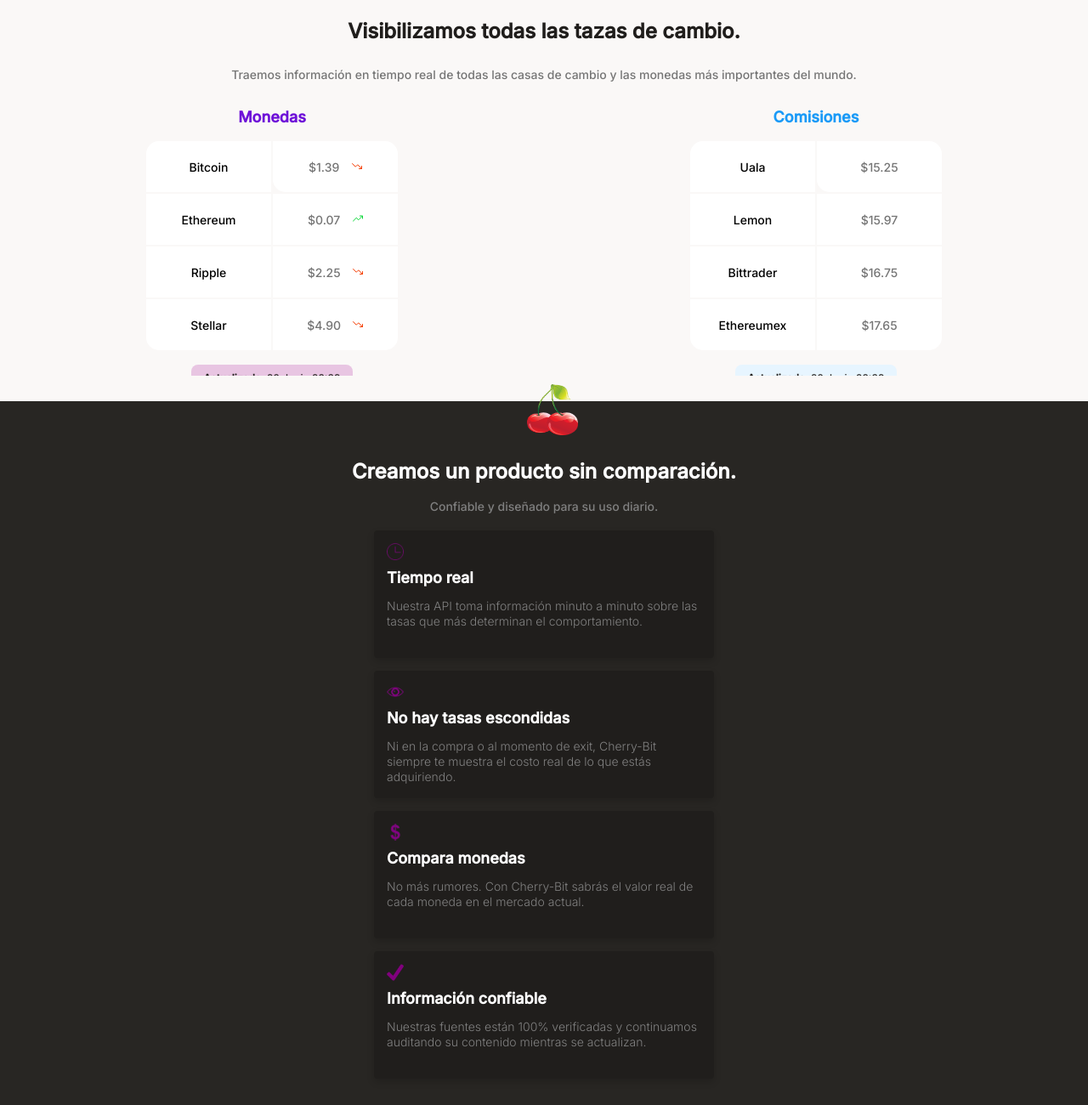
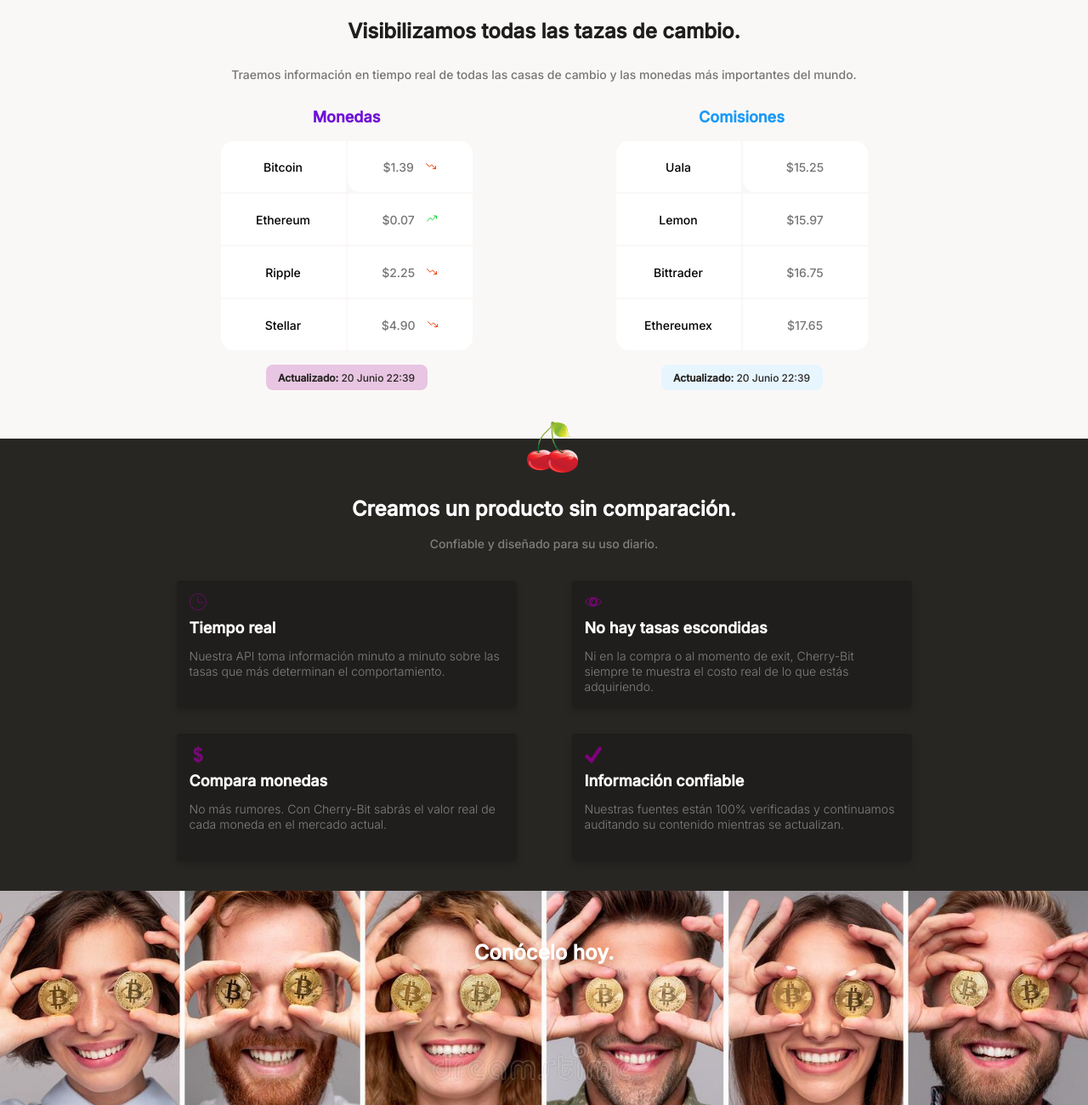
Before and after one commit to ginettec93/cherry-bit, a website: page src/index.html in a window 1280 px wide. Shown: the part 800-2100 px from the top of the page at 85% size. Drawn offline with Linux system fonts and the light colour scheme.

Commit message:
se han aplicado los media queries para tablet.

```diff
--- a/src/index.html
+++ b/src/index.html
@@ -5,6 +5,7 @@
     <meta http-equiv="X-UA-Compatible" content="IE=edge">
     <meta name="viewport" content="width=device-width, initial-scale=1.0">
     <link rel="stylesheet" href="./styles.css">
+    <link rel="stylesheet" href="./media-queries-css/tablet.css" media="(min-width: 930px)">
     <link rel="preconnect" href="https://fonts.googleapis.com">
     <link rel="preconnect" href="https://fonts.gstatic.com" crossorigin>
     <link href="https://fonts.googleapis.com/css2?family=DM+Sans:wght@400;500;700&display=swap" rel="stylesheet">
--- /dev/null
+++ b/src/media-queries-css/tablet.css
@@ -0,0 +1,15 @@
+.main_table_container {
+    display: flex;
+    width: 930px;
+    margin: 0 auto;
+}
+.product_detail_container{
+    display: flex;
+    flex-wrap: wrap;
+    width: 930px;
+    margin: 0 auto;
+}
+.plans_container_slider {
+    justify-content: center;
+    overflow: hidden;
+}
--- a/src/styles.css
+++ b/src/styles.css
@@ -94,14 +94,6 @@
     width: 100%;
     height: auto;
     background-color: var(--off-white);
-}
-.main_table_container {
-    display: flex;
-    justify-content: center;
-    height: 316px;
-    overflow-x: scroll;
-    overscroll-behavior-x: contain;
-    scroll-snap-type: proximity;
 }
 .main_exchange_container {
     width: 100%;
```
Also changed, not shown: src/main.js (deleted).
